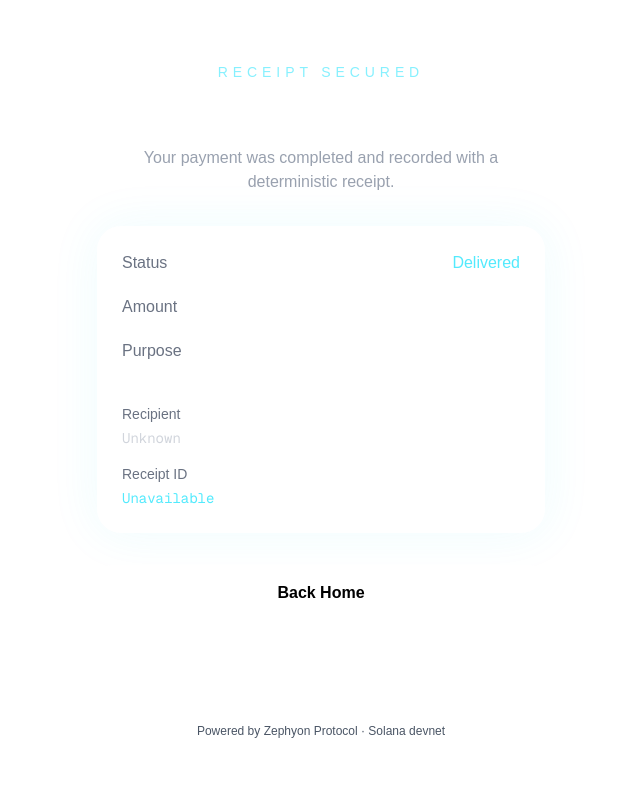
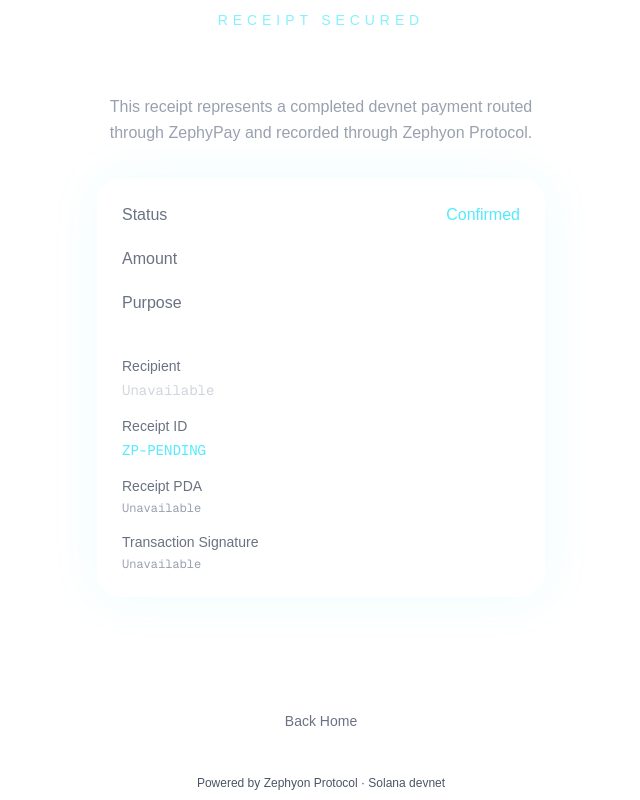
Before and after one commit to zephyon-labs/zephipay-frontend, a Next.js app: page /receipt in a window 1280 px wide. Shown: the whole page, without its empty margins (319-959 px from the left). Built offline with nearby package versions, Linux system fonts and the light colour scheme.

Commit message:
Upgrade live receipt UX and explorer integration

```diff
--- a/src/app/delivered/page.tsx
+++ b/src/app/delivered/page.tsx
@@ -1,22 +1,39 @@
 "use client";
 
 import { Suspense } from "react";
-import { useSearchParams, useRouter } from "next/navigation";
+import { useRouter, useSearchParams } from "next/navigation";
+
+function shorten(value: string | null, front = 6, back = 6) {
+  if (!value) return "Unavailable";
+  if (value.length <= front + back) return value;
+  return `${value.slice(0, front)}...${value.slice(-back)}`;
+}
 
 function DeliveredContent() {
   const params = useSearchParams();
   const router = useRouter();
 
-  const recipient = params.get("recipient");
-  const amount = params.get("amount");
-  const purpose = params.get("purpose");
-  const receipt = params.get("receipt");
+  const recipient = params.get("recipient") || "";
+  const amount = params.get("amount") || "0.00";
+  const purpose = params.get("purpose") || "General";
+  const receipt = params.get("receipt") || "";
+  const signature = params.get("signature") || params.get("tx") || "";
+
+  const receiptDisplay = receipt
+    ? `ZP-${receipt.slice(0, 6).toUpperCase()}`
+    : "ZP-PENDING";
+
+  const explorerUrl = signature
+    ? `https://explorer.solana.com/tx/${signature}?cluster=devnet`
+    : "";
 
   const receiptUrl = `/receipt?recipient=${encodeURIComponent(
-    recipient || ""
-  )}&amount=${encodeURIComponent(amount || "")}&purpose=${encodeURIComponent(
-    purpose || ""
-  )}&receipt=${encodeURIComponent(receipt || "")}`;
+    recipient
+  )}&amount=${encodeURIComponent(amount)}&purpose=${encodeURIComponent(
+    purpose
+  )}&receipt=${encodeURIComponent(receipt)}&signature=${encodeURIComponent(
+    signature
+  )}`;
 
   return (
     <main className="min-h-screen bg-[radial-gradient(circle_at_top_center,rgba(34,211,238,0.10),transparent_30%),radial-gradient(circle_at_bottom_center,rgba(168,85,247,0.05),transparent_40%),#000] text-white flex items-center justify-center px-6">
@@ -37,25 +54,37 @@
           </h1>
 
           <p className="text-gray-400 leading-relaxed">
-            Your payment was completed and a receipt was secured through
-            Zephyon Protocol.
+            Your payment was completed on Solana devnet and secured through
+            Zephyon Protocol receipt infrastructure.
           </p>
         </div>
 
         <div className="rounded-3xl border border-white/10 bg-white/[0.03] p-6 space-y-4 text-left shadow-[0_0_50px_rgba(34,211,238,0.08)]">
           <div className="flex justify-between gap-4">
             <span className="text-gray-500">Amount</span>
-            <span className="font-medium">${amount || "0.00"}</span>
+            <span className="font-medium">${amount}</span>
           </div>
 
           <div className="flex justify-between gap-4">
             <span className="text-gray-500">Purpose</span>
-            <span className="font-medium">{purpose || "General"}</span>
+            <span className="font-medium text-right">{purpose}</span>
+          </div>
+
+          <div className="flex justify-between gap-4">
+            <span className="text-gray-500">Receipt ID</span>
+            <span className="font-medium text-cyan-300">{receiptDisplay}</span>
+          </div>
+
+          <div className="flex justify-between gap-4">
+            <span className="text-gray-500">Transaction</span>
+            <span className="font-medium text-right text-gray-300">
+              {shorten(signature)}
+            </span>
           </div>
 
           <div className="flex justify-between gap-4">
             <span className="text-gray-500">Status</span>
-            <span className="font-medium text-cyan-300">Receipt secured</span>
+            <span className="font-medium text-cyan-300">Confirmed</span>
           </div>
         </div>
 
@@ -67,16 +96,34 @@
             View Receipt
           </button>
 
+          {explorerUrl && (
+            <a
+              href={explorerUrl}
+              target="_blank"
+              rel="noreferrer"
+              className="block w-full rounded-2xl border border-cyan-300/20 px-6 py-4 font-semibold text-cyan-200 transition hover:bg-cyan-300/10"
+            >
+              View on Solana Explorer
+            </a>
+          )}
+
+          <button
+            onClick={() => router.push("/send")}
+            className="w-full rounded-2xl border border-white/15 px-6 py-4 font-semibold text-white transition hover:bg-white/10"
+          >
+            Send Again
+          </button>
+
           <button
             onClick={() => router.push("/")}
-            className="w-full rounded-2xl border border-white/15 px-6 py-4 font-semibold text-white transition hover:bg-white/10"
+            className="w-full rounded-2xl px-6 py-3 text-sm font-medium text-gray-500 transition hover:text-white"
           >
             Back Home
           </button>
         </div>
 
         <p className="text-xs text-gray-600">
-          Powered by Solana devnet · Built for fast, receipt-backed payments
+          Powered by Solana devnet · Receipt-backed payment infrastructure
         </p>
       </section>
     </main>
--- a/src/app/receipt/page.tsx
+++ b/src/app/receipt/page.tsx
@@ -1,24 +1,31 @@
 "use client";
 
 import { Suspense } from "react";
-import { useSearchParams, useRouter } from "next/navigation";
+import { useRouter, useSearchParams } from "next/navigation";
+
+function shorten(value: string | null, front = 6, back = 6) {
+  if (!value) return "Unavailable";
+  if (value.length <= front + back) return value;
+  return `${value.slice(0, front)}...${value.slice(-back)}`;
+}
 
 function ReceiptContent() {
   const params = useSearchParams();
   const router = useRouter();
 
-  const recipient = params.get("recipient");
-  const amount = params.get("amount");
-  const purpose = params.get("purpose");
-  const receipt = params.get("receipt");
+  const recipient = params.get("recipient") || "";
+  const amount = params.get("amount") || "0.00";
+  const purpose = params.get("purpose") || "General";
+  const receipt = params.get("receipt") || "";
+  const signature = params.get("signature") || params.get("tx") || "";
 
-  const shortReceipt = receipt
-    ? `${receipt.slice(0, 6)}...${receipt.slice(-6)}`
-    : "Unavailable";
+  const receiptDisplay = receipt
+    ? `ZP-${receipt.slice(0, 6).toUpperCase()}`
+    : "ZP-PENDING";
 
-  const shortRecipient = recipient
-    ? `${recipient.slice(0, 6)}...${recipient.slice(-6)}`
-    : "Unknown";
+  const explorerUrl = signature
+    ? `https://explorer.solana.com/tx/${signature}?cluster=devnet`
+    : "";
 
   return (
     <main className="min-h-screen bg-[radial-gradient(circle_at_top_center,rgba(34,211,238,0.10),transparent_30%),radial-gradient(circle_at_bottom_center,rgba(168,85,247,0.05),transparent_40%),#000] text-white flex items-center justify-center px-6">
@@ -32,57 +39,83 @@
             Payment Receipt
           </h1>
 
-          <p className="text-gray-400">
-            Your payment was completed and recorded with a deterministic receipt.
+          <p className="text-gray-400 leading-relaxed">
+            This receipt represents a completed devnet payment routed through
+            ZephyPay and recorded through Zephyon Protocol.
           </p>
         </div>
 
         <div className="rounded-3xl border border-white/10 bg-white/[0.03] p-6 space-y-5 shadow-[0_0_50px_rgba(34,211,238,0.08)]">
           <div className="flex justify-between gap-4">
             <span className="text-gray-500">Status</span>
-            <span className="text-cyan-300 font-medium">Delivered</span>
+            <span className="text-cyan-300 font-medium">Confirmed</span>
           </div>
 
           <div className="flex justify-between gap-4">
             <span className="text-gray-500">Amount</span>
-            <span className="font-medium">${amount || "0.00"}</span>
+            <span className="font-medium">${amount}</span>
           </div>
 
           <div className="flex justify-between gap-4">
             <span className="text-gray-500">Purpose</span>
-            <span className="font-medium">{purpose || "General"}</span>
+            <span className="font-medium text-right">{purpose}</span>
           </div>
 
           <div className="border-t border-white/10 pt-5 space-y-4">
             <div>
               <p className="text-sm text-gray-500">Recipient</p>
-              <p className="mt-1 font-mono text-sm text-gray-300">
-                {shortRecipient}
+              <p className="mt-1 font-mono text-sm text-gray-300 break-all">
+                {shorten(recipient)}
               </p>
             </div>
 
             <div>
               <p className="text-sm text-gray-500">Receipt ID</p>
-              <p className="mt-1 font-mono text-sm text-cyan-300">
-                {shortReceipt}
+              <p className="mt-1 font-mono text-sm text-cyan-300 break-all">
+                {receiptDisplay}
+              </p>
+            </div>
+
+            <div>
+              <p className="text-sm text-gray-500">Receipt PDA</p>
+              <p className="mt-1 font-mono text-xs text-gray-400 break-all">
+                {shorten(receipt, 8, 8)}
+              </p>
+            </div>
+
+            <div>
+              <p className="text-sm text-gray-500">Transaction Signature</p>
+              <p className="mt-1 font-mono text-xs text-gray-400 break-all">
+                {shorten(signature, 8, 8)}
               </p>
             </div>
           </div>
         </div>
 
         <div className="space-y-3">
-          <button
-            onClick={() => router.push("/")}
-            className="w-full rounded-2xl bg-white px-6 py-4 font-semibold text-black transition hover:scale-[1.02] hover:opacity-90 hover:shadow-[0_0_30px_rgba(34,211,238,0.15)]"
-          >
-            Back Home
-          </button>
+          {explorerUrl && (
+            <a
+              href={explorerUrl}
+              target="_blank"
+              rel="noreferrer"
+              className="block w-full rounded-2xl bg-white px-6 py-4 text-center font-semibold text-black transition hover:scale-[1.02] hover:opacity-90 hover:shadow-[0_0_30px_rgba(34,211,238,0.15)]"
+            >
+              View on Solana Explorer
+            </a>
+          )}
 
           <button
             onClick={() => router.push("/send")}
             className="w-full rounded-2xl border border-white/15 px-6 py-4 font-semibold text-white transition hover:bg-white/10"
           >
             Send Another Payment
+          </button>
+
+          <button
+            onClick={() => router.push("/")}
+            className="w-full rounded-2xl px-6 py-3 text-sm font-medium text-gray-500 transition hover:text-white"
+          >
+            Back Home
           </button>
         </div>
 
--- a/src/app/sending/page.tsx
+++ b/src/app/sending/page.tsx
@@ -3,13 +3,26 @@
 import { Suspense, useEffect, useRef, useState } from "react";
 import { useRouter, useSearchParams } from "next/navigation";
 
+const BACKEND_URL = "https://zephipay-backend-production.up.railway.app/api/send";
+
+function getBackendValue(data: Record<string, unknown>, keys: string[]) {
+  for (const key of keys) {
+    const value = data[key];
+    if (typeof value === "string" && value.length > 0) {
+      return value;
+    }
+  }
+
+  return "";
+}
+
 function SendingContent() {
   const router = useRouter();
   const params = useSearchParams();
 
-  const recipient = params.get("recipient");
-  const amount = params.get("amount");
-  const purpose = params.get("purpose");
+  const recipient = params.get("recipient") || "";
+  const amount = params.get("amount") || "";
+  const purpose = params.get("purpose") || "General";
 
   const hasSent = useRef(false);
   const [error, setError] = useState<string | null>(null);
@@ -20,9 +33,11 @@
 
     const sendPayment = async () => {
       try {
-        const res = await fetch(
-  "https://zephipay-backend-production.up.railway.app/api/send",
-  {
+        if (!recipient || !amount) {
+          throw new Error("Missing recipient or amount.");
+        }
+
+        const res = await fetch(BACKEND_URL, {
           method: "POST",
           headers: {
             "Content-Type": "application/json",
@@ -40,14 +55,28 @@
           throw new Error(data.error || "Payment could not be completed.");
         }
 
+        const receipt = getBackendValue(data, [
+          "receiptId",
+          "receipt",
+          "receiptPda",
+          "receiptPDA",
+        ]);
+
+        const signature = getBackendValue(data, [
+          "signature",
+          "txSignature",
+          "transactionSignature",
+          "tx",
+        ]);
+
         router.push(
           `/delivered?recipient=${encodeURIComponent(
-            recipient || ""
-          )}&amount=${encodeURIComponent(
-            amount || ""
-          )}&purpose=${encodeURIComponent(
-            purpose || ""
-          )}&receipt=${encodeURIComponent(data.receiptId || "")}`
+            recipient
+          )}&amount=${encodeURIComponent(amount)}&purpose=${encodeURIComponent(
+            purpose
+          )}&receipt=${encodeURIComponent(
+            receipt
+          )}&signature=${encodeURIComponent(signature)}`
         );
       } catch (err) {
         console.error("Send failed:", err);
@@ -77,7 +106,7 @@
               </h1>
 
               <p className="text-gray-400 leading-relaxed">
-                ZephiPay is routing your payment and securing a receipt on
+                ZephyPay is routing your payment and securing a receipt on
                 Solana devnet.
               </p>
             </div>
@@ -90,12 +119,16 @@
 
               <div className="flex justify-between gap-4">
                 <span className="text-gray-500">Purpose</span>
-                <span className="font-medium">{purpose || "General"}</span>
+                <span className="font-medium text-right">
+                  {purpose || "General"}
+                </span>
               </div>
 
               <div className="flex justify-between gap-4">
                 <span className="text-gray-500">Status</span>
-                <span className="font-medium text-cyan-300">Securing</span>
+                <span className="font-medium text-cyan-300">
+                  Securing receipt
+                </span>
               </div>
             </div>
 
@@ -121,12 +154,21 @@
               <p className="text-gray-400 leading-relaxed">{error}</p>
             </div>
 
+            <div className="space-y-3">
               <button
                 onClick={() => router.push("/send")}
                 className="w-full rounded-2xl bg-white px-6 py-4 font-semibold text-black transition hover:scale-[1.02] hover:opacity-90"
               >
                 Return to Send
               </button>
+
+              <button
+                onClick={() => router.push("/")}
+                className="w-full rounded-2xl border border-white/15 px-6 py-4 font-semibold text-white transition hover:bg-white/10"
+              >
+                Back Home
+              </button>
+            </div>
           </>
         )}
       </section>
```
Lines whose indentation alone changed are shown as unchanged.
